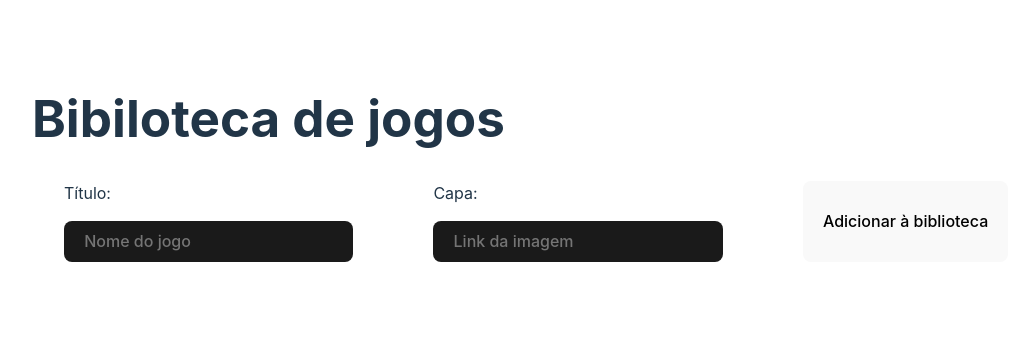
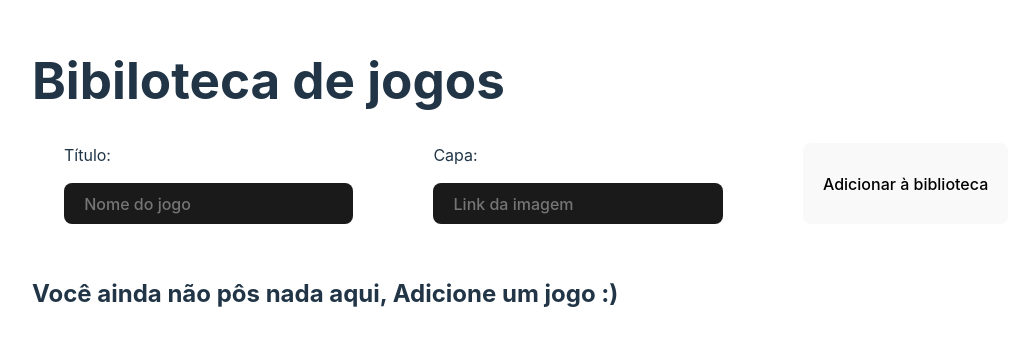
Before and after one commit to Tsplay25/Game-Library, a React (Vite) app: page / in a window 1280 px wide. Shown: the part 217-562 px from the top of the page, without its empty margins (32-1051 px from the left). Built offline with nearby package versions, Linux system fonts and the light colour scheme.

Commit message:
game list otimization

```diff
--- a/src/App.jsx
+++ b/src/App.jsx
@@ -10,14 +10,17 @@ function App() {
             <h1>Bibiloteca de jogos</h1>
             <NewGameForm addGame={addGame} />
             <div className="games">
-                {games.map((game) => (
+                {games.length > 0 ? games.map((game) => (
                     <Game
-                        key={game.id}
-                        title={game.title}
-                        cover={game.cover}
-                        onRemove={() => removeGame(game.id)}
+                    key={game.id}
+                    title={game.title}
+                    cover={game.cover}
+                    onRemove={() => removeGame(game.id)}
                     />
-                ))}
+                    ))
+                : (
+                    <h2>Você ainda não pôs nada aqui, Adicione um jogo :)</h2>
+                )}
             </div>
         </div>
     );
```
